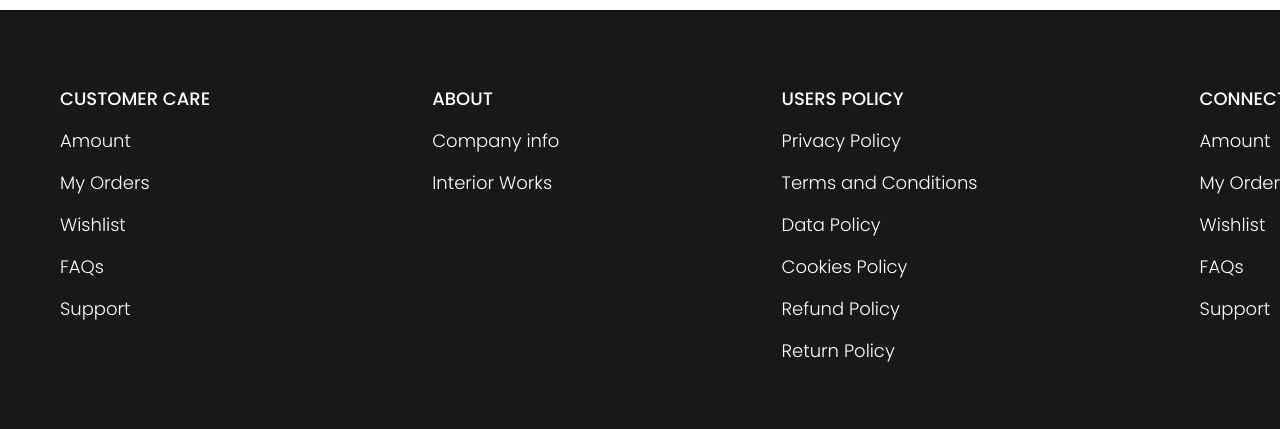
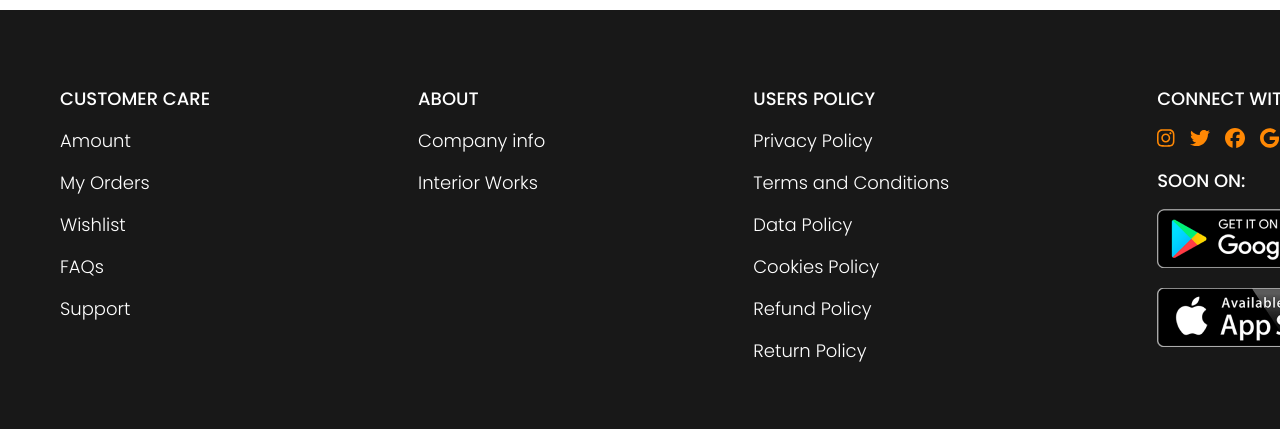
Before and after one commit to mik-dorje/fake-api-product, a React (Create React App) app: page / in a window 1280 px wide. Shown: the part 1028-1457 px from the top of the page. Built offline with nearby package versions, Linux system fonts and the light colour scheme; no server answers.

Commit message:
newcommit

```diff
--- a/package.json
+++ b/package.json
@@ -3,6 +3,10 @@
   "version": "0.1.0",
   "private": true,
   "dependencies": {
+    "@fortawesome/fontawesome-svg-core": "^6.1.2",
+    "@fortawesome/free-brands-svg-icons": "^6.1.2",
+    "@fortawesome/free-solid-svg-icons": "^6.1.2",
+    "@fortawesome/react-fontawesome": "^0.2.0",
     "@reduxjs/toolkit": "^1.8.3",
     "@testing-library/jest-dom": "^5.16.5",
     "@testing-library/react": "^13.3.0",
--- a/public/index.html
+++ b/public/index.html
@@ -10,6 +10,7 @@
       content="Web site created using create-react-app"
     />
     <link rel="apple-touch-icon" href="%PUBLIC_URL%/logo192.png" />
+    <link rel="stylesheet" href="https://cdnjs.cloudflare.com/ajax/libs/font-awesome/4.7.0/css/font-awesome.min.css"/>
 
     <title>React Redux App</title>
   </head>
--- a/src/components/Footer.css
+++ b/src/components/Footer.css
@@ -22,6 +22,17 @@
   font-weight: 300;
   font-size: 18px;
   margin: 15px 0;
+}
+
+
+.store-image{
+  display: flex;
+  flex-direction: column;
+
+}
+
+.store-image>img{
+  margin-bottom: 20px;
 }
 
 .subscription{
--- a/src/components/Footer.js
+++ b/src/components/Footer.js
@@ -1,12 +1,22 @@
-import React from 'react'
-import "./Footer.css"
+import React from "react";
+import "./Footer.css";
+import { FontAwesomeIcon } from "@fortawesome/react-fontawesome";
+import { faCoffee } from "@fortawesome/free-solid-svg-icons";
+import {
+  faFacebook,
+  faGoogle,
+  faInstagram,
+  faTwitch,
+  faTwitter,
+} from "@fortawesome/free-brands-svg-icons";
+import googleStore from "../images/image1.png";
+import appStore from "../images/image2.png";
 
 const Footer = () => {
   return (
-      <div className='footer-box'>
-
+    <div className="footer-box">
       <div className="footer">
-          <div className='footer-title customer'>
+        <div className="footer-title customer">
           <h3 className="footer-item-title">CUSTOMER CARE</h3>
           <p>Amount</p>
           <p>My Orders</p>
@@ -14,13 +24,12 @@ const Footer = () => {
           <p>FAQs</p>
           <p>Support</p>
         </div>
-          <div className='about'>
+        <div className="about">
           <h3 className="footer-item-title">ABOUT</h3>
           <p>Company info</p>
           <p>Interior Works</p>
-
         </div>
-          <div className='users'>
+        <div className="users">
           <h3 className="footer-item-title">USERS POLICY</h3>
           <p>Privacy Policy</p>
           <p>Terms and Conditions</p>
@@ -29,28 +38,57 @@ const Footer = () => {
           <p>Refund Policy</p>
           <p>Return Policy</p>
         </div>
-          <div className='connect'>
+
+        <div className="connect">
           <h3 className="footer-item-title">CONNECT WITH US</h3>
-              <p>Amount</p>
-              <p>My Orders</p>
-              <p>Wishlist</p>
-              <p>FAQs</p>
-              <p>Support</p>
+          <div className="brand-icons">
+            <FontAwesomeIcon
+              icon={faInstagram}
+              style={{ fontSize: 20, color: "#FF8804", marginRight: 15 }}
+            />
+            <FontAwesomeIcon
+              icon={faTwitter}
+              style={{ fontSize: 20, color: "#FF8804", marginRight: 15 }}
+            />
+            <FontAwesomeIcon
+              icon={faFacebook}
+              style={{ fontSize: 20, color: "#FF8804", marginRight: 15 }}
+            />
+            <FontAwesomeIcon
+              icon={faGoogle}
+              style={{ fontSize: 20, color: "#FF8804", marginRight: 15 }}
+            />
           </div>
-          <div className='stay'>
-              <h3 className="footer-item-title">STAY CONNECTED</h3>
-              <p>Baneshwor, Kathmandu, Nepal</p>
-              <p>+977-9100000000</p>
-              <p>Wishlist</p>
+          <div className="store-image">
+            <h3 className="footer-item-title">SOON ON:</h3>
 
+            <img src={googleStore} alt="google"></img>
+            <img src={appStore} alt="app"></img>
           </div>
         </div>
-            <div className='subscription'>
-                <p>Subscribe to get amazing offers</p>
-                <input placeholder=' Enter your email'></input>
+
+        <div className="stay">
+          <h3 className="footer-item-title">STAY CONNECTED</h3>
+          <p>
+            {" "}
+            <i class="fa fa-map-marker" style={{ marginRight: 10 }}></i>
+            Baneshwor, Kathmandu, Nepal
+          </p>
+          <p>
+            <i class="fa fa-user-plus" style={{ marginRight: 10 }}></i>
+            +977-9100000000
+          </p>
+          <p>
+            <i class="fa fa-envelope" style={{ marginRight: 10 }}></i>Wishlist
+          </p>
         </div>
       </div>
-  )
-}
+      <div className="subscription">
+        <p>Subscribe to get amazing offers</p>
+        <input placeholder=" Enter your email"></input>
+      </div>
+    </div>
+  );
+};
 
-export default Footer
+export default Footer;
--- a/src/components/Products.js
+++ b/src/components/Products.js
@@ -1,4 +1,5 @@
-import { prettyDOM } from "@testing-library/react";
+import { FontAwesomeIcon } from "@fortawesome/react-fontawesome";
+
 import React, { useEffect } from "react";
 import { useDispatch, useSelector } from "react-redux";
 import {
@@ -8,7 +9,6 @@ import {
   selectAllProducts,
   selectPrice,
   selectQuantity,
-  selectStatus,
 } from "../features/products/productsSlice";
 import "./Products.css";
 
@@ -99,6 +99,8 @@ function Products() {
             <ul>{descriptionElement}</ul>
           </div>
           {/* Search queries*/}
+
+
           <div className="questions">
             <p>Search you queries related to this product</p>
             <input placeholder="Your questions"></input>
```
Also changed, not shown: 1 other file (tests, documents, lock files or other folders). Lines whose indentation alone changed are shown as unchanged.
